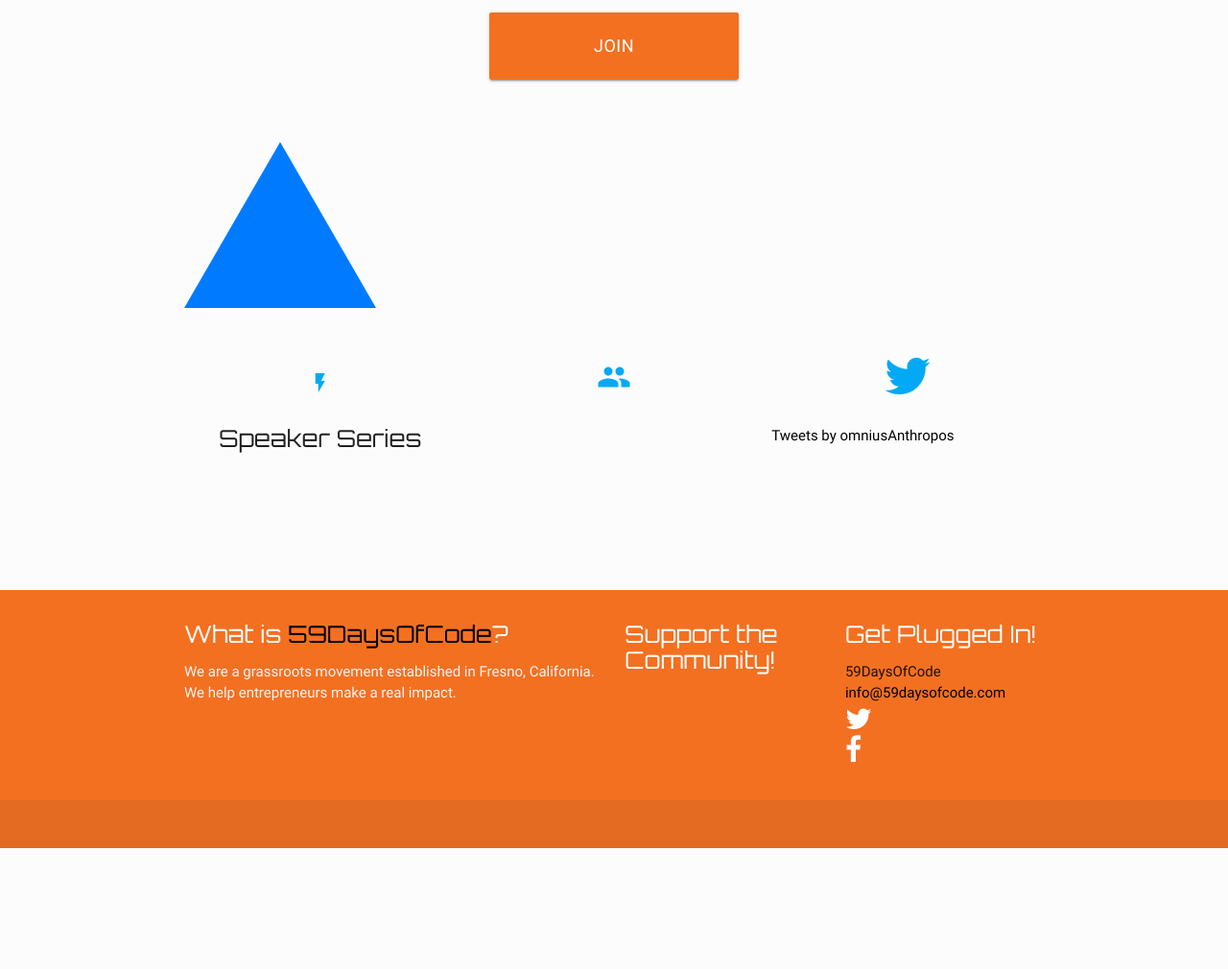
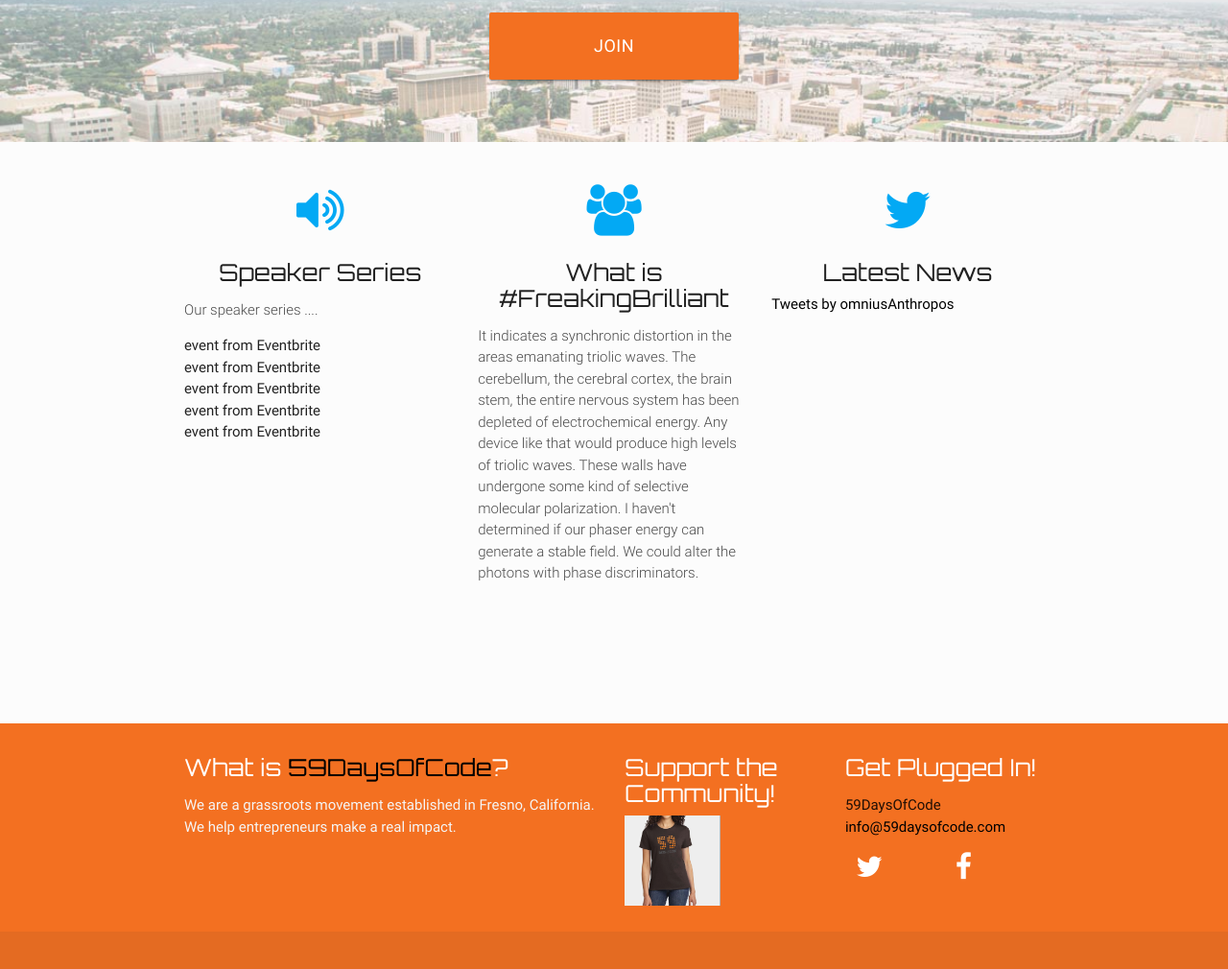
Before and after one commit to omnius45467/FreakinBrilliantLandingPage, a plain HTML site: page index.html in a window 1280 px wide. Shown: the part 318-1328 px from the top of the page at 96% size. Before the commit the page ends 1202 px from the top, so only its background shows below. Drawn offline with nearby package versions, Linux system fonts and the light colour scheme.

Commit message:
Update 2017-01-27T23:24:22.320Z

```diff
--- a/index.html
+++ b/index.html
@@ -48,7 +48,7 @@
                class="btn-large waves-effect waves-light orange">Join</a>
         </div>
         <br><br>
-<div class="large-triangle"></div>
+
     </div>
 </div>
 
@@ -59,25 +59,38 @@
         <div class="row">
             <div class="col s12 m4">
                 <div class="icon-block">
-                    <h2 class="center light-blue-text"><i class="material-icons">flash_on</i></h2>
+                    <h2 class="center light-blue-text"><i class="fa fa-volume-up"></i></h2>
                     <h5 class="center">Speaker Series</h5>
 
-                    <p class="light"></p>
+                    <p class="light">Our speaker series ....</p>
+                    <ul>
+                        <li>event from Eventbrite</li>
+                        <li>event from Eventbrite</li>
+                        <li>event from Eventbrite</li>
+                        <li>event from Eventbrite</li>
+                        <li>event from Eventbrite</li>
+
+                    </ul>
                 </div>
             </div>
 
             <div class="col s12 m4">
                 <div class="icon-block">
-                    <h2 class="center light-blue-text"><i class="material-icons md-36">group</i></h2>
-                    <h5 class="center"></h5>
+                    <h2 class="center light-blue-text"><i class="fa fa-group"></i></h2>
+                    <h5 class="center">What is #FreakingBrilliant</h5>
 
-                    <p class="light"></p>
+                    <p class="light">
+                        It indicates a synchronic distortion in the areas emanating triolic waves. The cerebellum, the cerebral cortex, the brain stem,  the entire nervous system has been depleted of electrochemical energy. Any device like that would produce high levels of triolic waves. These walls have undergone some kind of selective molecular polarization. I haven't determined if our phaser energy can generate a stable field. We could alter the photons with phase discriminators.
+                    </p>
+
+
                 </div>
             </div>
 
             <div class="col s12 m4">
                 <div class="icon-block">
                     <h2 class="center light-blue-text"><i class="fa fa-twitter"></i></h2>
+                    <h5 class="center">Latest News</h5>
                     <a class="twitter-timeline" data-height="400" href="https://twitter.com/59DaysOfCode">Tweets by omniusAnthropos</a> <script async src="//platform.twitter.com/widgets.js" charset="utf-8"></script>
                     <!--<a class="twitter-timeline" href="https://twitter.com/TwitterDev/timelines/539487832448843776">National Park Tweets - Curated tweets by TwitterDev</a> <script async src="//platform.twitter.com/widgets.js" charset="utf-8"></script>-->
                     <script>window.twttr = (function(d, s, id) {
@@ -117,23 +130,23 @@
             </div>
             <div class="col l3 s12">
                 <h5 class="white-text">Support the Community!</h5>
-                <a href="http://59daysofcode.com/"><img src="img/59doc-womens.png" alt="" style="width:100px;"></a>
-
-                <!--<ul>-->
-                    <!--<li><a class="white-text" href="#!">Link 1</a></li>-->
-                    <!--<li><a class="white-text" href="#!">Link 2</a></li>-->
-                <!--</ul>-->
+                <a href="http://59daysofcode.com/"><img src="img/59doc-womens.png" style="width:100px;" alt=""></a>
             </div>
             <div class="col l3 s12">
                 <h5 class="white-text">Get Plugged In!</h5>
                 <ul>
                     <li>59DaysOfCode</li>
-                    <a href="mailto:info@59daysofcode.com?Subject=Greetings">info@59daysofcode.com</a>
-                    <li><a class="white-text" href="https://twitter.com/59daysofcode/"><i class="fa fa-twitter fa-2x"></i></a></li>
-                    <li><a class="white-text" href="https://www.facebook.com/59DaysOfCode/"><i class="fa fa-facebook fa-2x"></i></a></li>
+                    <li><a href="mailto:info@59daysofcode.com?Subject=Greetings">info@59daysofcode.com</a></li>
 
                 </ul>
+                <div class="col l6 s6">
+                    <a class="white-text" href="https://twitter.com/59daysofcode/"><i class="fa fa-twitter fa-2x"></i></a>
+                </div>
+                <div class="col l6 s6">
+                    <a class="white-text" href="https://www.facebook.com/59DaysOfCode/"><i class="fa fa-facebook fa-2x"></i></a>
+                </div>
             </div>
+
         </div>
     </div>
     <div class="footer-copyright">
@@ -142,9 +155,7 @@
         </div>
     </div>
 </footer>
-
 <script>
-
     $( function(){
         $(".element").typed({
             strings: ["#FreakinBri", "#FreakingBrilliant"],
--- a/main.css
+++ b/main.css
@@ -243,7 +243,7 @@
 }
 
 #index-banner {
-  background-image: url("img/sky.jpg");
+  background-image: url("img/downtown.jpg");
   background-size:cover;
   .container {
     position: relative;
```
Also changed, not shown: img/59doc-womens.png (added), img/8cxKkdz9i.jpg (added), img/brain.png (added), img/hemisity.jpg (added), img/howls-moving-castle-cartoon-cartoon-sky-graceful-hd-wallpaper-142941847210.jpg (added), img/keyboard.png (added), img/sky.jpg (added), 1 other file.
